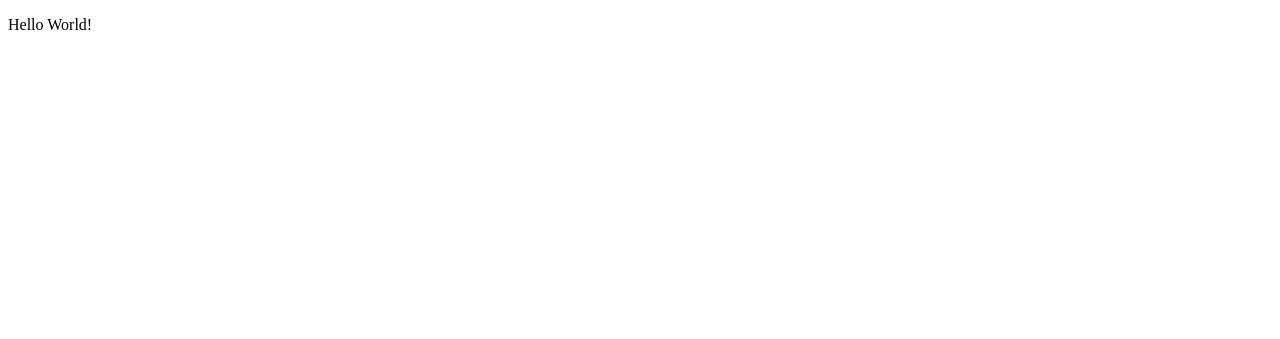
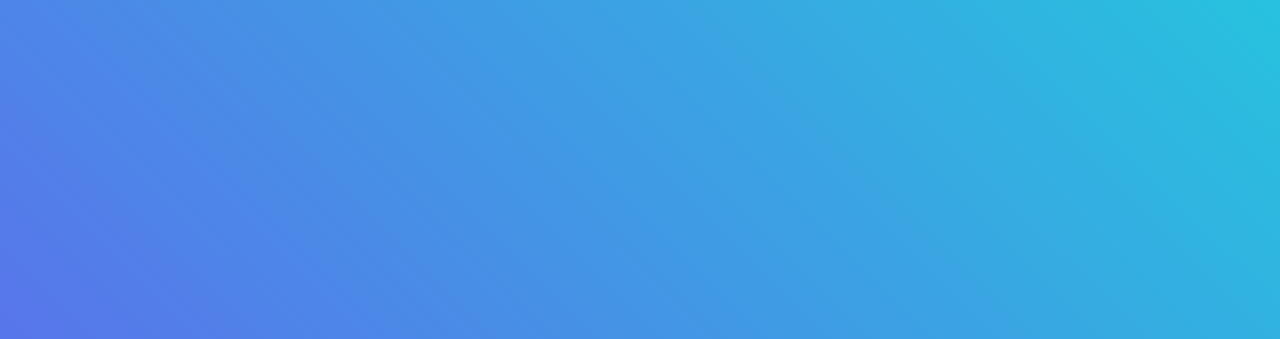
Before and after one commit to zhhlwd/demo, a plain HTML site: page index.html in a window 1280 px wide. Shown: the top 339 px of the page. Drawn offline with Linux system fonts and the light colour scheme.

Commit message:
create index.html

```diff
--- a/index.html
+++ b/index.html
@@ -3,8 +3,48 @@
 <head>
 	<meta charset="UTF-8">
 	<title>demo首页</title>
+	<style>
+		* {
+			margin: 0;
+			padding: 0;
+		}
+		html,body {
+			height: 100%;
+		}
+		body:before {
+			background: #665fee;
+			background: -moz-linear-gradient(45deg, #665fee 0%, #27c2de 100%);
+			background: -webkit-linear-gradient(45deg, #665fee 0%, #27c2de 100%);
+			background: -o-linear-gradient(45deg, #665fee 0%, #27c2de 100%);
+			background: linear-gradient(45deg, #665fee 0%, #27c2de 100%);
+			filter: progid:DXImageTransform.Microsoft.gradient( startColorstr='#665fee', endColorstr='#27c2de',GradientType=1 );
+			content: "";
+			position: absolute;
+			top: 0;
+			bottom: 0;
+			left: 0;
+			right: 0;
+			z-index: -1;
+		}
+		.content:after {
+			content: "";
+			display: inline-block;
+			height: 100%;
+			width: 0px;
+			vertical-align: middle;
+		}
+		.content {
+			font-family: inherit;
+    		font-weight: 500;
+			height: 100%;
+			text-align: center;
+    		font-size: 60px;
+    		line-height: 100%;
+    		vertical-align: middle;
+		}
+	</style>
 </head>
 <body>
-	<p>Hello World!</p>
+	<p class="content">Hello World!</p>
 </body>
 </html>
```
